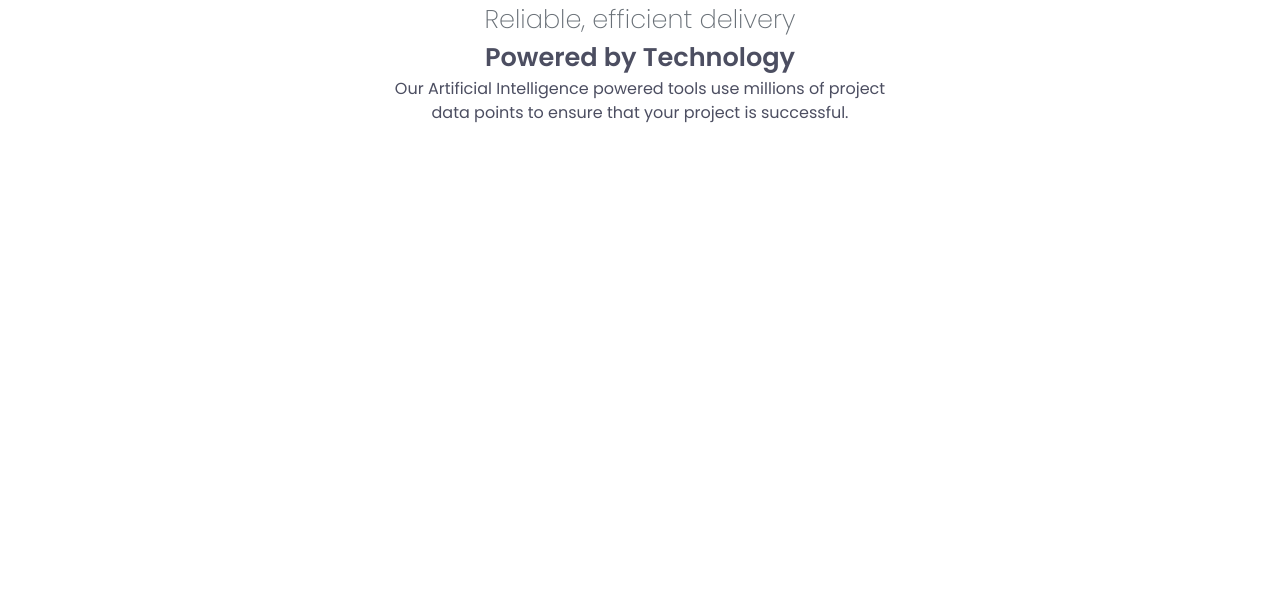
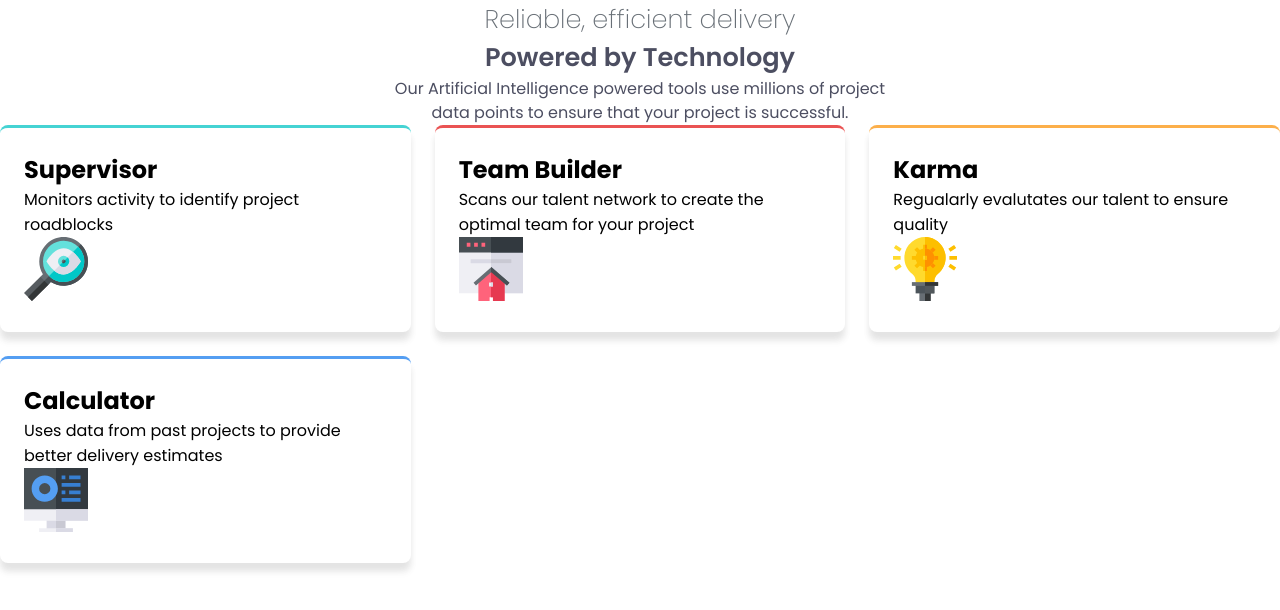
Before and after one commit to call-meRafael/frontend-mentor-projects, a plain HTML site: page four-card-feature-section/index.html in a window 1280 px wide. Drawn offline with Linux system fonts and the light colour scheme.

Commit message:
getting the cards structure done and starting the style of it

```diff
--- a/four-card-feature-section/index.html
+++ b/four-card-feature-section/index.html
@@ -26,9 +26,45 @@
             </p>
         </header>
 
-        <main>
+        <main class="grid-cards">
+            <section class="card card-1">
+                <h2>
+                    Supervisor
+                </h2>
+                <p>
+                    Monitors activity to identify project roadblocks
+                </p>
+                <img src="./assets/icon-supervisor.svg" alt="">
+            </section>
+            <section class="card card-2">
+                <h2>
+                    Team Builder
+                </h2>
+                <p>
+                    Scans our talent network to create the optimal team for your project
+                </p>
+                <img src="./assets/icon-team-builder.svg" alt="">
+            </section>
+            <section class="card card-3">
+                <h2>
+                    Karma
+                </h2>
+                <p>
+                    Regualarly evalutates our talent to ensure quality
+                </p>
+                <img src="./assets/icon-karma.svg" alt="">
+            </section>
+            <section class="card card-4">
+                <h2>
+                    Calculator
+                </h2>
+                <p>
+                    Uses data from past projects to provide better delivery estimates
+                </p>
+                <img src="./assets/icon-calculator.svg" alt="">
+            </section>
+        </main>
 
-        </main>
     </div>
 </body>
 </html>
--- /dev/null
+++ b/four-card-feature-section/styles/cards.css
@@ -0,0 +1,24 @@
+.grid-cards {
+    --min-column-size: 23.125rem;
+    display: grid;
+    grid-template-columns: repeat(auto-fit, minmax(min(var(--min-column-size), 100%), 1fr));
+    gap: 1.5rem;
+
+
+    & .card-1 {
+        border-top-style: solid;
+        border-top-color: var(--cyan);
+    }
+    & .card-2 {
+        border-top-style: solid;
+        border-top-color: var(--red);
+    }
+    & .card-3 {
+        border-top-style: solid;
+        border-top-color: var(--orange);
+    }
+    & .card-4 {
+        border-top-style: solid;
+        border-top-color: var(--blue);
+    }
+}
--- a/four-card-feature-section/styles/global.css
+++ b/four-card-feature-section/styles/global.css
@@ -20,4 +20,21 @@ body {
     --white: hsl(0, 0%, 100%);
 
     --font-main: 'Poppins', sans-serif;
+
+    --shadow-lg: inset
+     0 4px 2px #ffffff70,
+     0 8px 6px #00000015,
+     0 10px 10px #00000008;
 }
+
+.container {
+    max-width: 90rem;
+    margin-inline: auto;
+}
+
+.card {
+    background-color: var(--white);
+    border-radius: 0.5rem;
+    box-shadow: var(--shadow-lg);
+    padding: 1.5rem;
+}
--- a/four-card-feature-section/styles/main.css
+++ b/four-card-feature-section/styles/header.css
@@ -1,8 +1,3 @@
-.container {
-    max-width: 69.375rem;
-    margin-inline: auto;
-
-}
 
 .header-content {
     display: flex;
--- a/four-card-feature-section/styles/index.css
+++ b/four-card-feature-section/styles/index.css
@@ -1,2 +1,3 @@
 @import url(global.css);
-@import url(main.css);
+@import url(header.css);
+@import url(cards.css);
```
